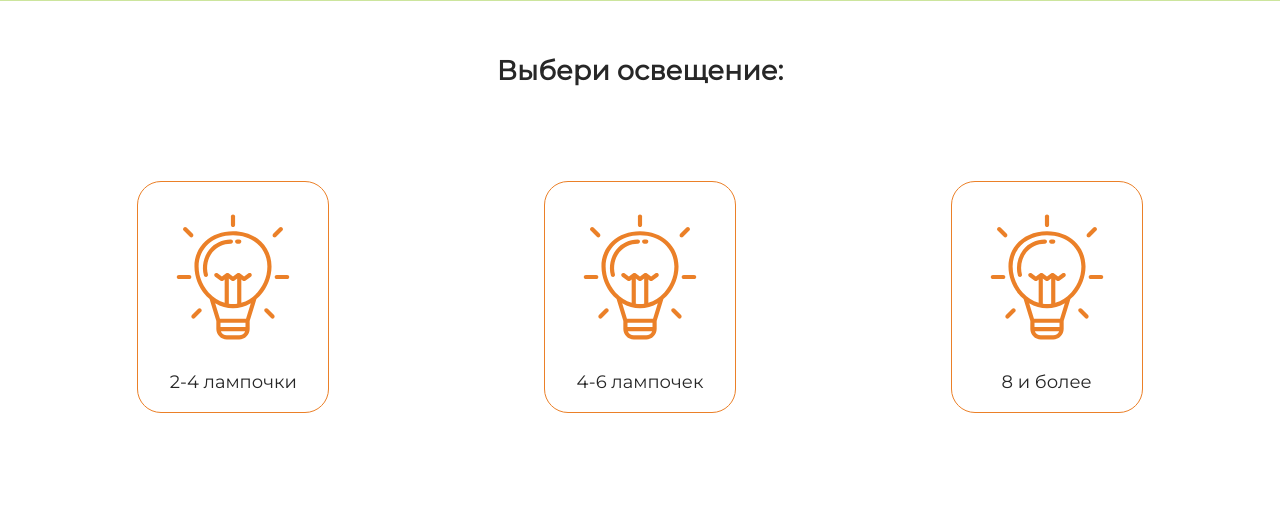
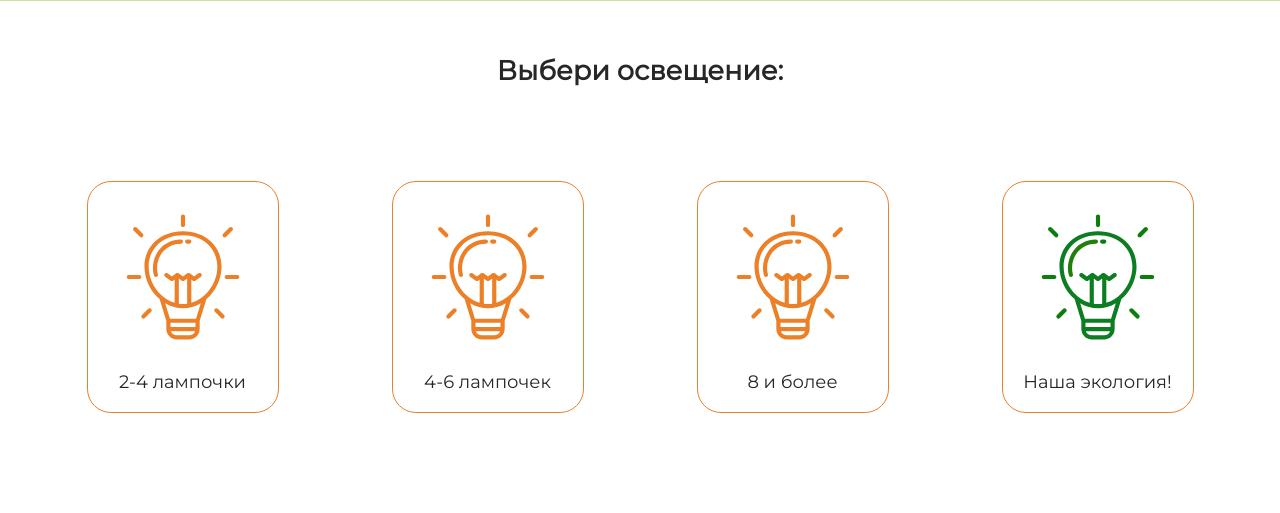
Before and after one commit to MoonLu2/CalculMain, a Flask app: page /1 in a window 1280 px wide. Shown: the part 469-982 px from the top of the page. Run offline with Flask 3, Linux system fonts and the light colour scheme.

Commit message:
Added new button with new image.

```diff
--- a/templates/electronics.html
+++ b/templates/electronics.html
@@ -38,7 +38,7 @@
           <span>9 и более</span></a>
       </li>
       <li class="list__item">
-        <a href="{{lights + "/10"}}">
+        <a href="{{lights + "/2"}}">
           <img class="item__img" src="../static/img/planet_good.svg" alt="battery">
           <span>Наша экология!</span></a>
     </li>
--- a/templates/lights.html
+++ b/templates/lights.html
@@ -37,6 +37,11 @@
           <img class="item__img" src="../static/img/light.svg" alt="light">
           <span>8 и более</span></a>
       </li>
+      <li class="list__item">
+        <a href="{{size + "/2"}}">
+          <img class="item__img" src="../static/img/light2.svg" alt="battery">
+          <span>Наша экология!</span></a>
+    </li>
     </ul>
     {% endblock %}
   </main>
```
Also changed, not shown: static/img/light2.svg (added).
